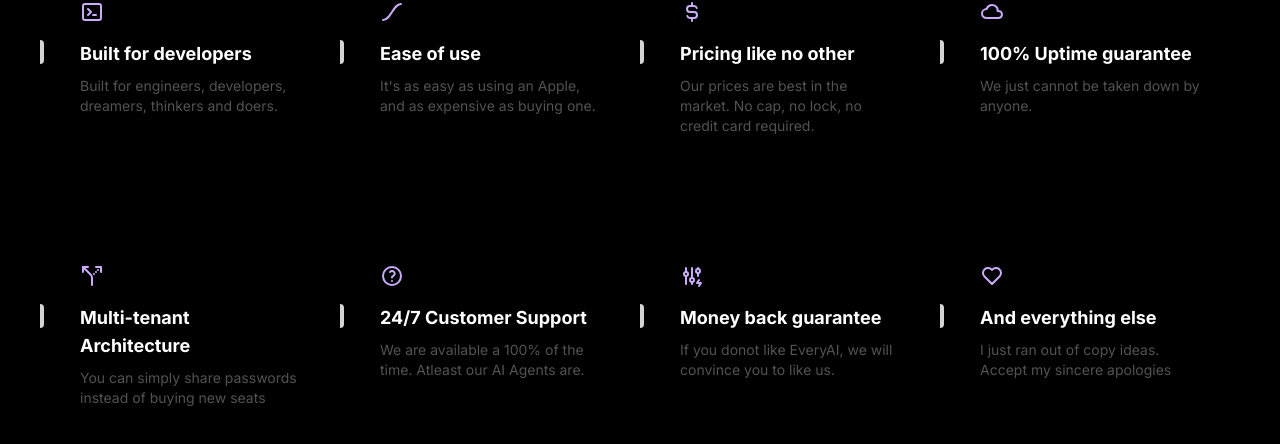
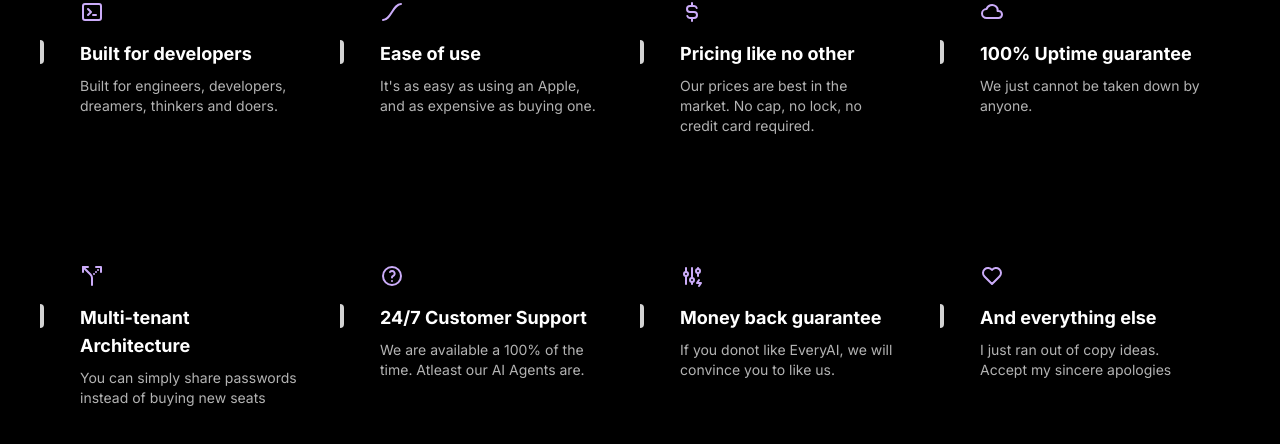
Before and after one commit to Anas-Farooq-codes/Aceternity-UI, a Next.js app: page / in a window 1280 px wide. Shown: the part 2536-2980 px from the top of the page. Built offline with nearby package versions, Linux system fonts and the light colour scheme.

Commit message:
Update FeaturesSectionDemo.tsx

```diff
--- a/components/FeaturesSectionDemo.tsx
+++ b/components/FeaturesSectionDemo.tsx
@@ -105,7 +105,7 @@ const Feature = ({
           {title}
         </span>
       </div>
-      <p className="text-sm text-neutral-600  max-w-xs relative z-10 px-10">
+      <p className="text-sm text-white/70 max-w-xs relative z-10 px-10">
         {description}
       </p>
     </div>
```
